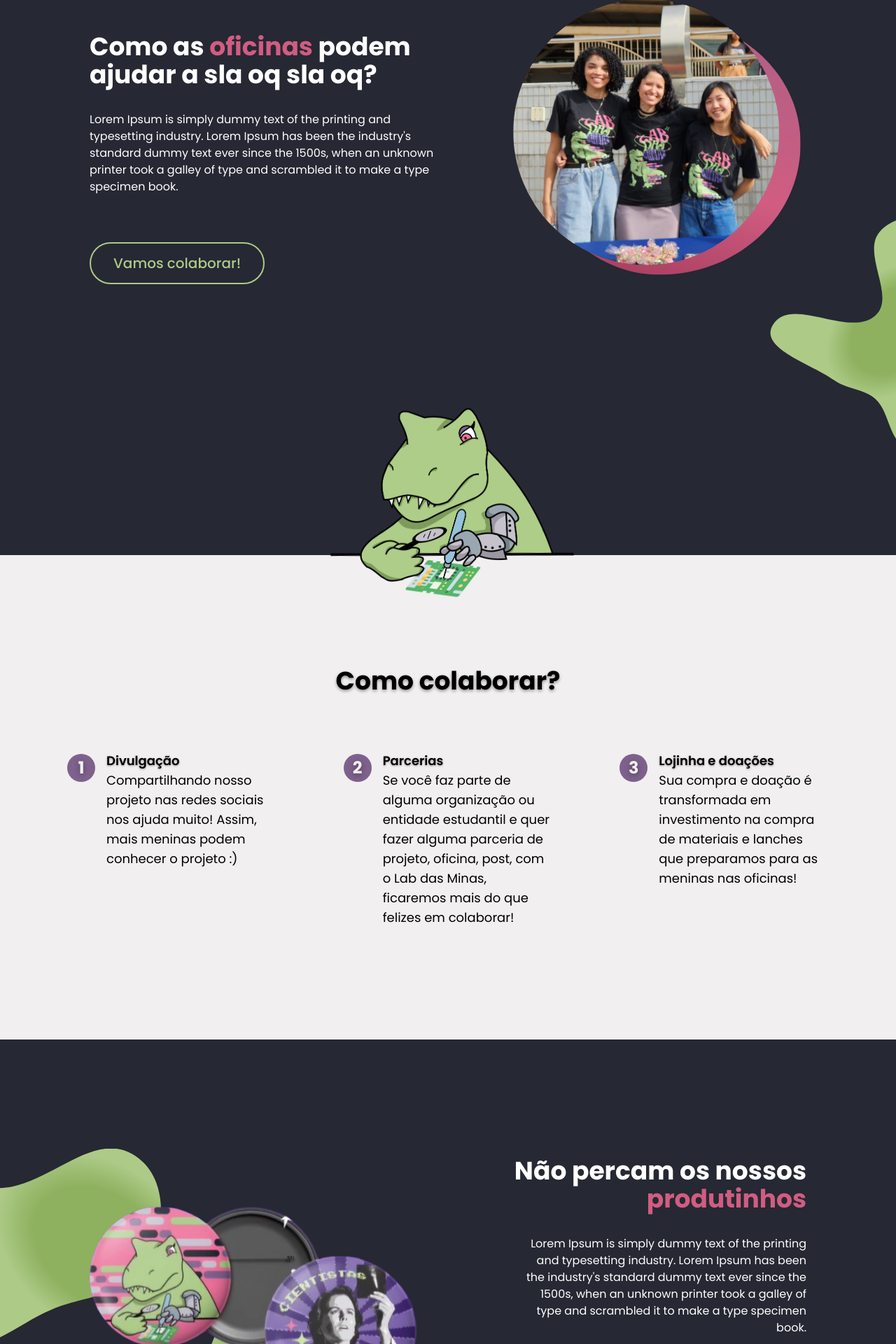
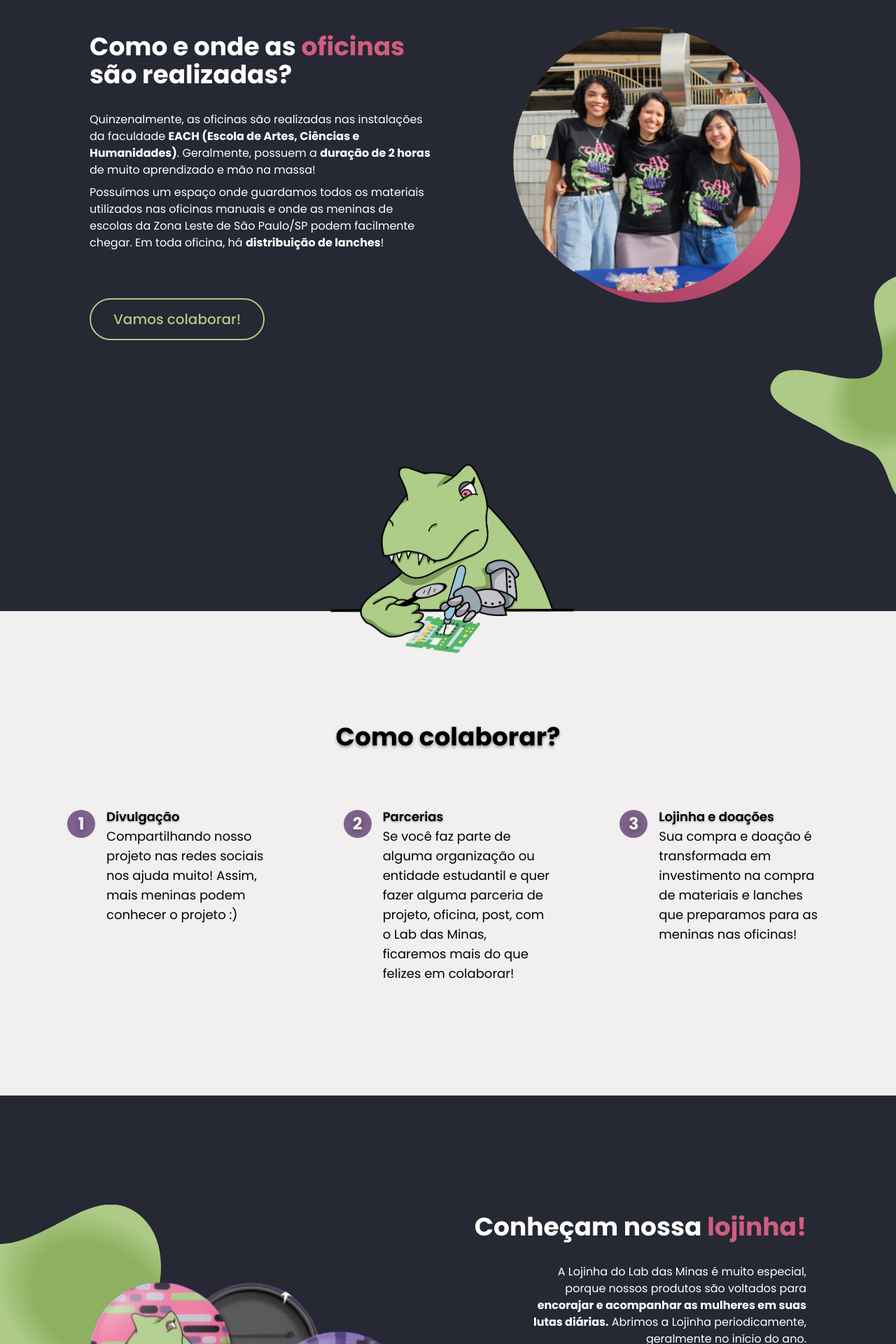
Before and after one commit to LabDasMinas/labdasminas.github.io, a Next.js app: page / in a window 1280 px wide. Shown: the part 1591-3511 px from the top of the page at 70% size. Built offline with nearby package versions, Linux system fonts and the light colour scheme.

Commit message:
chore: add text

```diff
--- a/src/app/components/Oficinas.tsx
+++ b/src/app/components/Oficinas.tsx
@@ -9,8 +9,13 @@ export default function Oficinas() {
                 <div className="space-x-2 md:space-x-0 py-10 items-center">
                     <div className="flex flex-col lg:col-span-5 content-center items-center md:items-start">
 
-                        <h2 className="text-4xl font-bold text-center md:text-left mb-18 md:mb-0">Como as <span className="text-rosaLab">oficinas</span> podem ajudar a sla oq sla oq?</h2>
-                        <p className="space-y-16 my-8 md:space-y-8">Lorem Ipsum is simply dummy text of the printing and typesetting industry. Lorem Ipsum has been the industry's standard dummy text ever since the 1500s, when an unknown printer took a galley of type and scrambled it to make a type specimen book.</p>
+                        <h2 className="text-4xl font-bold text-center md:text-left mb-18 md:mb-0">Como e onde as <span className="text-rosaLab">oficinas</span> são realizadas?</h2>
+                        <p className="space-y-16 mt-8 md:space-y-8">
+                            Quinzenalmente, as oficinas são realizadas nas instalações da faculdade <b>EACH (Escola de Artes, Ciências e Humanidades)</b>. Geralmente, possuem a <b>duração de 2 horas</b> de muito aprendizado e mão na massa!
+                        </p>
+                        <p className="space-y-16 mb-8 mt-2 md:space-y-8">
+                            Possuímos um espaço onde guardamos todos os materiais utilizados nas oficinas manuais e onde as meninas de escolas da Zona Leste de São Paulo/SP podem facilmente chegar. Em toda oficina, há <b>distribuição de lanches</b>!
+                        </p>
 
                         <Button text="Vamos colaborar!"/>
                     </div>
--- a/src/app/components/Produtos.tsx
+++ b/src/app/components/Produtos.tsx
@@ -37,8 +37,15 @@ export default function Produtos() {
                 <div className="space-x-2 md:space-x-0 py-10 items-center">
                     <div className="flex flex-col lg:col-span-5 items-center md:items-end">
 
-                        <h2 className="text-4xl font-bold text-center md:text-right mb-18 md:mb-0">Não percam os nossos <span className="text-rosaLab">produtinhos</span></h2>
-                        <p className="space-y-16 my-8 md:space-y-8 md:text-right" style={{maxWidth:"400px"}}>Lorem Ipsum is simply dummy text of the printing and typesetting industry. Lorem Ipsum has been the industry's standard dummy text ever since the 1500s, when an unknown printer took a galley of type and scrambled it to make a type specimen book.</p>
+                        <h2 className="text-4xl font-bold text-center md:text-right mb-18 md:mb-0">Conheçam nossa <span className="text-rosaLab">lojinha!</span></h2>
+                        <p className="space-y-16 my-8 md:space-y-8 md:text-right" style={{maxWidth:"400px"}}>
+                        A Lojinha do Lab das Minas é muito especial, porque nossos produtos são voltados para <b>encorajar e acompanhar as mulheres em suas lutas diárias.</b> Abrimos a Lojinha periodicamente, geralmente no início do ano.
+
+                        </p>
+                        <br/>
+                        <p className="space-y-16 mb-6 md:space-y-8 md:text-right" style={{maxWidth:"400px"}}>
+                            Vendemos desde <b>bottons, camisetas, até adesivos e ecobags.</b> Tudo com a carinha do Lab :)
+                        </p>
 
                         <Button text="Compre já!"/>
                     </div>
```
